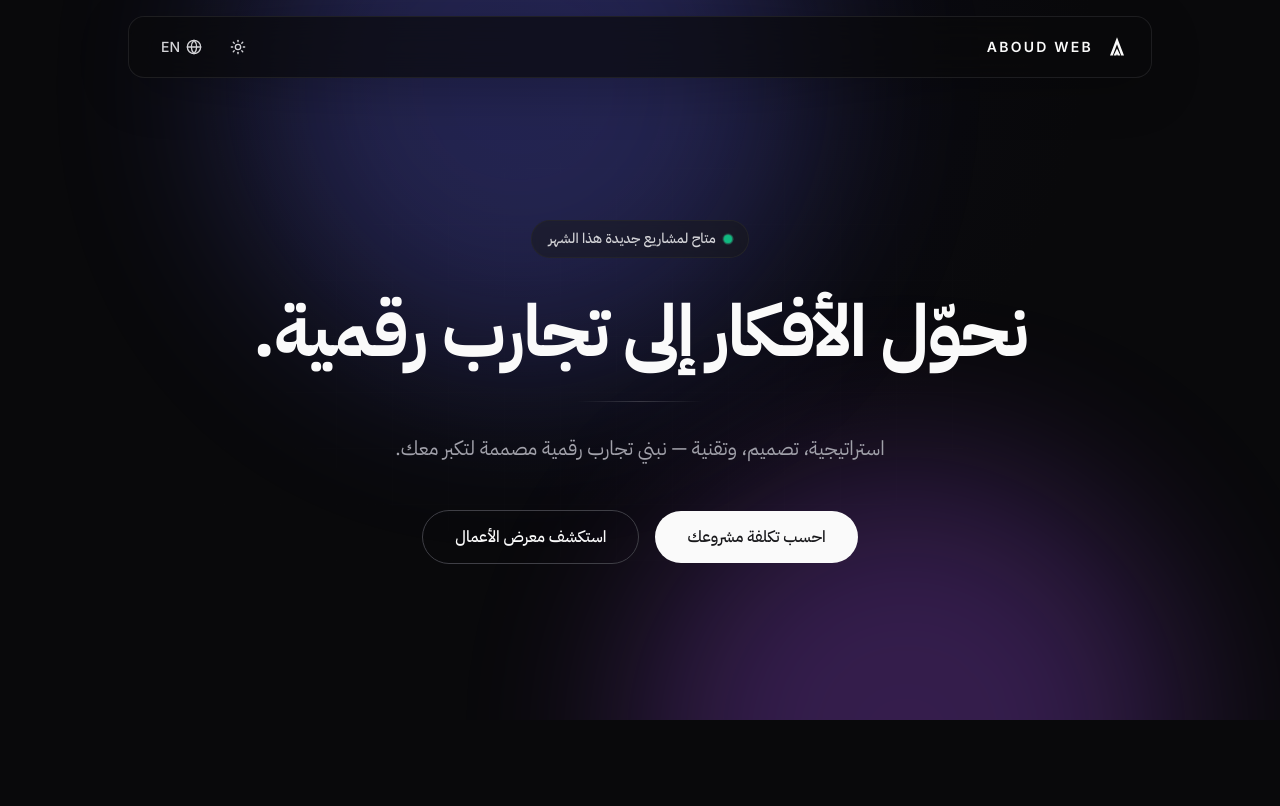
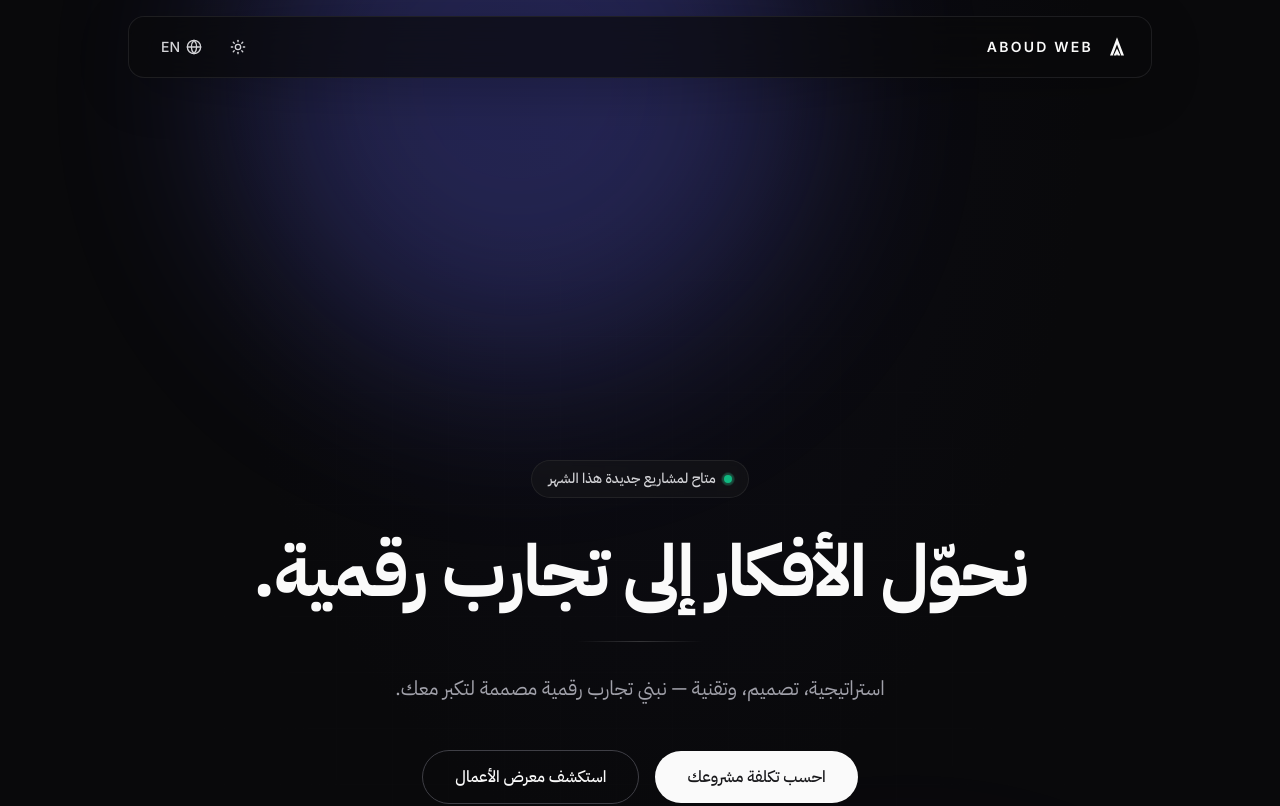
Before and after one commit to 963abod/aboudweb, a React (Vite) app: page / in a window 1280 px wide. Shown: the top 806 px of the page. Built offline with nearby package versions, Linux system fonts and the light colour scheme; no server answers; the database is empty.

Commit message:
Add animated orbital hero visual and longer scroll stage

```diff
--- a/src/components/Hero.jsx
+++ b/src/components/Hero.jsx
@@ -33,11 +33,20 @@ export function Hero({ lang, settings }) {
   );
 
   return (
-    <section className="hero-premium relative min-h-[90vh] flex flex-col items-center justify-center pt-32 pb-16 px-4 overflow-hidden">
+    <section className="hero-premium relative min-h-[150vh] flex flex-col items-center justify-center pt-32 pb-16 px-4 overflow-hidden">
       {/* Premium ambient background */}
       <div className="hero-orb hero-orb-one" aria-hidden="true"></div>
       <div className="hero-orb hero-orb-two" aria-hidden="true"></div>
       <div className="hero-grid" aria-hidden="true"></div>
+
+      <div className="hero-orbit-system" aria-hidden="true">
+        <div className="hero-orbit hero-orbit-a"><span></span></div>
+        <div className="hero-orbit hero-orbit-b"><span></span></div>
+        <div className="hero-orbit-core">
+          <div className="hero-core-glow"></div>
+          <div className="hero-core-dot"></div>
+        </div>
+      </div>
       <div className="absolute inset-0 -z-10 bg-[radial-gradient(ellipse_at_top,_var(--tw-gradient-stops))] from-indigo-900/10 via-zinc-50 dark:via-zinc-950 to-zinc-50 dark:to-zinc-950"></div>
 
       {/* Live Badge */}
```
